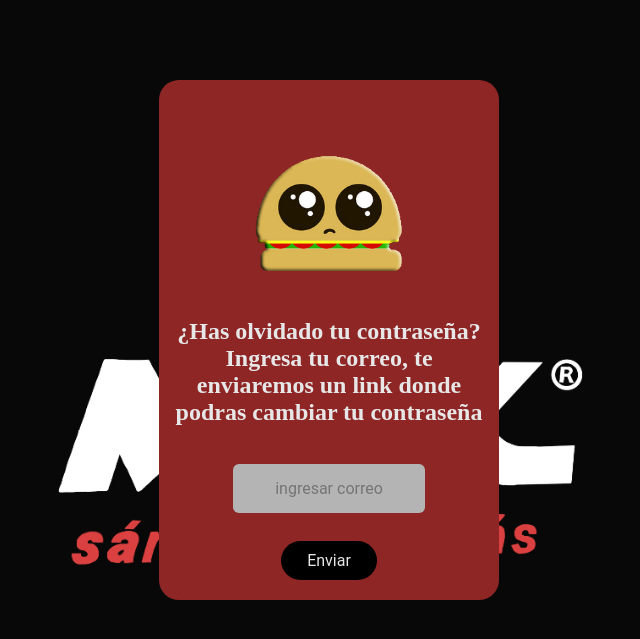
After one commit to DustOPX/Taller_Integracion_I, a PHP site: page /forgot.php in a window 1280 px wide. The commit adds this page. Shown: the top 639 px of the page, without its empty margins (311-951 px from the left). Run offline with PHP 8.4, Linux system fonts and the light colour scheme.

Commit message:
cambios visuales

```diff
--- a/mak4.0/category.php
+++ b/mak4.0/category.php
@@ -33,9 +33,9 @@
 
 <?php include 'componentes/header.php'; ?>
 
-<section class="products">
+<section class="productos">
 
-   <h1 class="heading">producto</h1>
+   <h1 class="heading">Producto</h1>
 
    <div class="box-container">
 
--- a/mak4.0/componentes/header.php
+++ b/mak4.0/componentes/header.php
@@ -82,10 +82,9 @@
    div.container{
       margin:0px 0px 0px  -80%;
       grid-template-columns: auto  auto auto;
+      display: grid;
+   }
 
-
-  display: grid;
-   }
 </style>
 
 <!-- <div id="buscador">
--- /dev/null
+++ b/mak4.0/forgot.php
@@ -0,0 +1,26 @@
+<!DOCTYPE html>
+<html lang="es">
+<head>
+    <meta charset="UTF-8">
+    <meta http-equiv="X-UA-Compatible" content="IE=edge">
+    <meta name="viewport" content="width=device-width, initial-scale=1.0">
+    <title>forgot_pass</title>
+    <link rel="stylesheet" href="./style/general.css">
+    <link rel="stylesheet" href="./style/forgot.css">
+    <link rel="icon" type="image/png" href="./IMG/logo mak.png" />
+</head>
+<body>
+
+
+        <form class="datos" action="" method='post'>
+            <div class="forgot">
+                    <img class="sad" src="./IMG/sad.png" width="100px">
+                    <h2>¿Has olvidado tu contraseña? Ingresa tu correo, te enviaremos un link donde podras cambiar tu contraseña</h2>
+                    <br>
+                    <input class="item" type="text" name="email" placeholder="ingresar correo"/>
+                    <br>
+                    <button type="submit" name="forgot_pass">Enviar</button>
+            </div>
+        </form>
+</body>
+</html>
--- a/mak4.0/login.php
+++ b/mak4.0/login.php
@@ -41,7 +41,7 @@
     <title>login</title>
     <link rel="stylesheet" href="./style/general.css">
     <link rel="stylesheet" href="./style/login.css">
-    <link rel="icon" type="image/png" href="./IMG/logo mak.png" />
+    <link rel="icon" type="image/png" href="./IMG/logo_mak.png" />
 </head>
 <body>
 <?php include 'componentes/header.php'; ?>
@@ -56,9 +56,9 @@
 
 				<input class="input itemL" type="password" name="pass"  required  placeholder="Contraseña">
 
-
+            <a href="./forgot.php" >olvide mi contraseña</a>
 				<input class="button" type="submit" value="enviar" name="submit">
-					<a href="./registrar.php" >registrar</a>
+				<a href="./registrar.php" >registrarse</a>
 
 			</div>
 		</form>
--- /dev/null
+++ b/mak4.0/style/forgot.css
@@ -0,0 +1,67 @@
+div.forgot h2{                          /*forgot*/
+  color:var(--letras);
+}/*----------------------------------------------*/
+div.forgot{                             /*forgot*/
+  display: grid;
+  grid-template-columns: auto;
+  background-color: var(--general-color);
+  margin: 80px 10px 10px 10px;
+  padding: 50px 10px 10px 10px;
+  width: 25%;
+  border-radius: 20px;
+}/*----------------------------------------------*/
+form{
+  display: grid;
+  justify-items: center;
+  padding: 0px;
+  text-align: center;
+}
+form div.forgot input{                  /*forgot*/
+  width: 60%;
+  margin: 0px 20%;
+  padding: 15px 2%;
+  font-family: "Roboto", sans-serif;
+  box-sizing: border-box;
+  border: none;
+  font-size: 1em;
+  resize: none;
+  border-radius: 6px;
+  font-family: "Roboto", sans-serif;
+  text-align: center;
+  background-color: #B4B4B4;
+}/*----------------------------------------------*/
+form div.forgot button{                 /*forgot*/
+  background-color:black;
+  padding: 10px 10px;
+  border: 0;
+  border-radius: 20px;
+  font-size: 1em;
+  color:var(--letras);
+  font-family: "Roboto", sans-serif;
+  margin: 10px 35%;
+  text-align: center;
+}/*----------------------------------------------*/
+form div.forgot button:hover{           /*forgot*/
+  background-color:var(--color-auto);
+}/*----------------------------------------------*/
+
+@media screen and (width < 1200px) {
+    div.forgot{    /*forgot*/
+      width: 45%;
+    }
+}/*----------------------------------------------*/
+@media screen and (width < 600px) {
+    div.forgot{
+      width: 75%;
+      margin: 110px 10px 10px 10px;
+    }
+    img.sad{
+      margin: auto;
+      padding: 0px 0px 80px 0px;
+      width: 160px;
+    }
+}/*----------------------------------------------*/
+img.sad{
+  margin: auto;
+  width: 160px;
+}
--- a/mak4.0/style/general.css
+++ b/mak4.0/style/general.css
@@ -75,6 +75,7 @@
 .dropdown {
   position: relative;
   display: inline-block;
+  text-align:center;
 }
 
 .dropdown-content {
```
Also changed, not shown: mak4.0/style/registro.css (+4 -3 lines).
